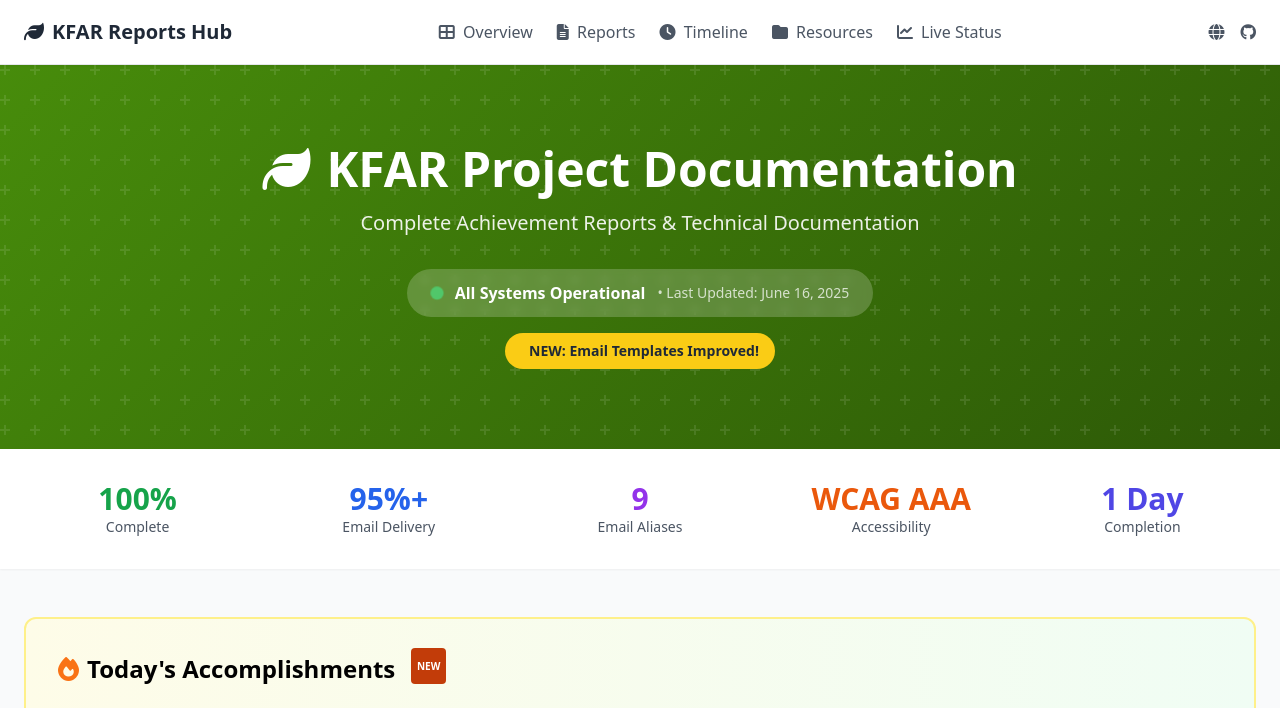
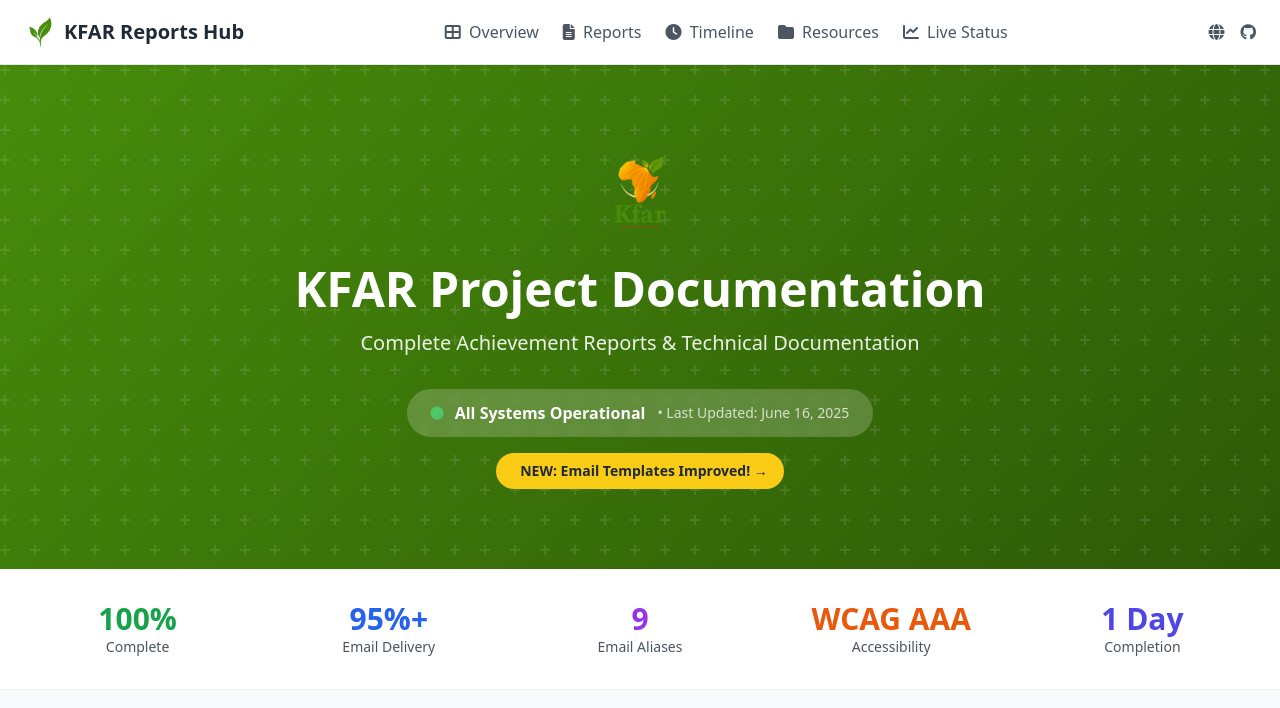
Before and after one commit to bakiel/kfar-project-reports, a plain HTML site: page index.html in a window 1280 px wide. Shown: the top 708 px of the page. Drawn offline with nearby package versions, Linux system fonts and the light colour scheme.

Commit message:
Update with real KFAR logos and clickable email template links

```diff
--- a/index.html
+++ b/index.html
@@ -93,7 +93,7 @@
             <div class="flex items-center justify-between h-16">
                 <!-- Logo/Home -->
                 <a href="index.html" class="flex items-center gap-2 text-xl font-bold text-gray-800 hover:text-kfar-green transition">
-                    <i class="fas fa-leaf text-kfar-green"></i>
+                    <img src="assets/kfar_eats_icon_leaf_green_vertical.png" alt="KFAR" class="h-8">
                     KFAR Reports Hub
                 </a>
 
@@ -134,8 +134,11 @@
         <div class="hero-pattern absolute inset-0"></div>
         <div class="relative max-w-7xl mx-auto px-6 py-20">
             <div class="text-center">
-                <h1 class="text-5xl font-bold mb-4 flex items-center justify-center gap-4">
-                    <i class="fas fa-leaf"></i>
+                <!-- KFAR Logo -->
+                <div class="mb-6">
+                    <img src="assets/kfar_eats_logo_africa_integration_gold_leaf.png" alt="KFAR Logo" class="h-24 mx-auto">
+                </div>
+                <h1 class="text-5xl font-bold mb-4">
                     KFAR Project Documentation
                 </h1>
                 <p class="text-xl opacity-90 mb-8">Complete Achievement Reports & Technical Documentation</p>
@@ -149,10 +152,10 @@
 
                 <!-- Today's Update Badge -->
                 <div class="mt-4">
-                    <span class="inline-flex items-center gap-2 bg-yellow-400 text-gray-800 rounded-full px-4 py-2 text-sm font-bold">
+                    <a href="email-design-showcase.html" class="inline-flex items-center gap-2 bg-yellow-400 text-gray-800 rounded-full px-4 py-2 text-sm font-bold hover:bg-yellow-500 transition-colors">
                         <i class="fas fa-sparkles"></i>
-                        NEW: Email Templates Improved!
-                    </span>
+                        NEW: Email Templates Improved! →
+                    </a>
                 </div>
             </div>
         </div>
```
Also changed, not shown: email-design-showcase.html (+9 -11 lines), assets/kfar_eats_app_icon_africa_leaf_compact.png (added), assets/kfar_eats_icon_africa_outline_gold.png (added), assets/kfar_eats_icon_leaf_gold.png (added), assets/kfar_eats_icon_leaf_green_vertical.png (added), assets/kfar_eats_logo_africa_integration_gold_leaf.png (added), assets/kfar_icon_compact.png (added), assets/kfar_icon_leaf.png (added), assets/kfar_logo_main.png (added), 1 other file.
